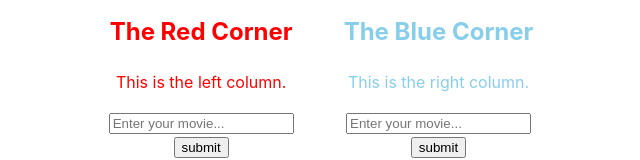
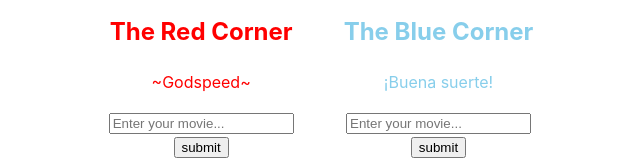
Before and after one commit to michaelg85/320SBA, a React (Vite) app: page / in a window 1280 px wide. Shown: the part 390-550 px from the top of the page, without its empty margins (319-959 px from the left). Built offline with nearby package versions, Linux system fonts and the light colour scheme; no server answers.

Commit message:
added more text

```diff
--- a/src/App.jsx
+++ b/src/App.jsx
@@ -43,7 +43,7 @@ export default function App() {
         {/* Left Column */}
         <div className="column left" style={{ color: "red" }}>
           <h2>The Red Corner</h2>
-          <p>This is the left column.</p>
+          <p>~Godspeed~</p>
           <form>
             <input
               id='text'
@@ -58,7 +58,7 @@ export default function App() {
         {/* Right Column */}
         <div className="column right" style={{ color: "skyblue" }}>
           <h2>The Blue Corner</h2>
-          <p>This is the right column.</p>
+          <p>¡Buena suerte!</p>
           <form>
             <input
               id='text'
```
